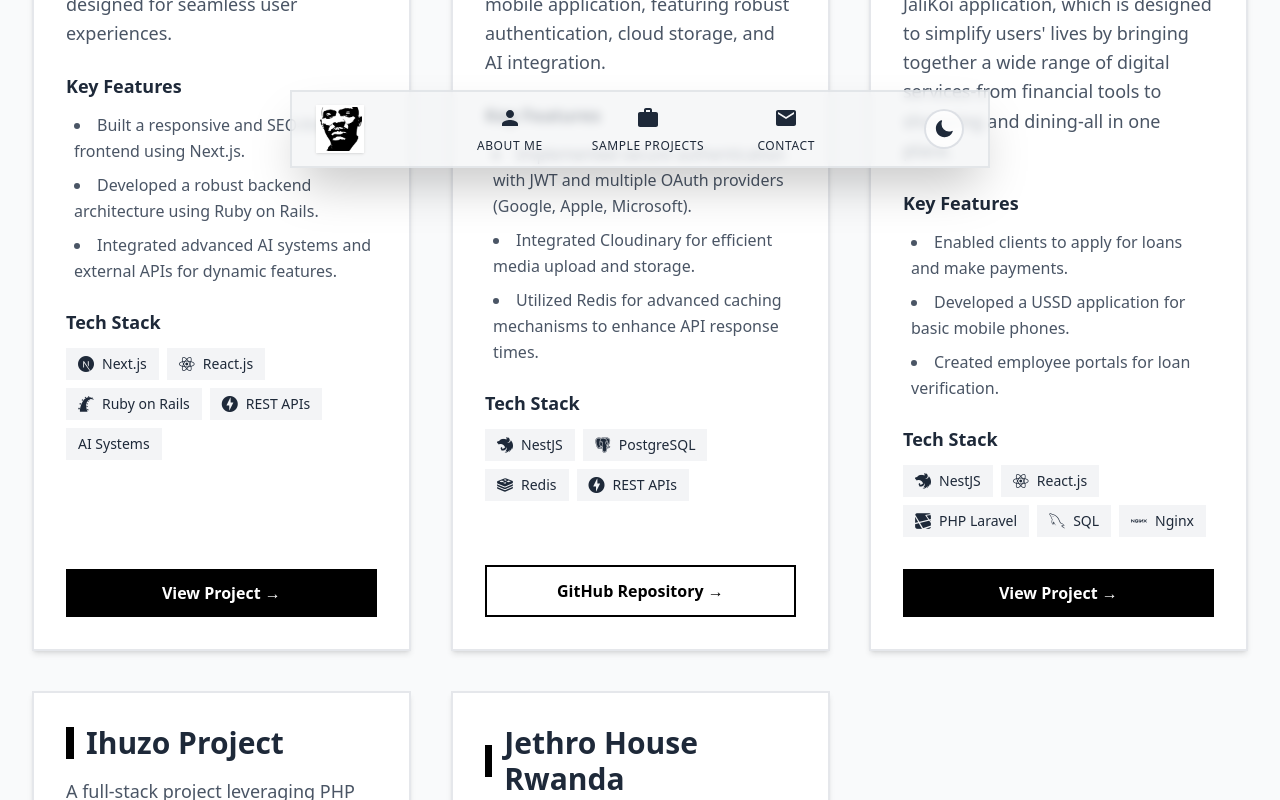
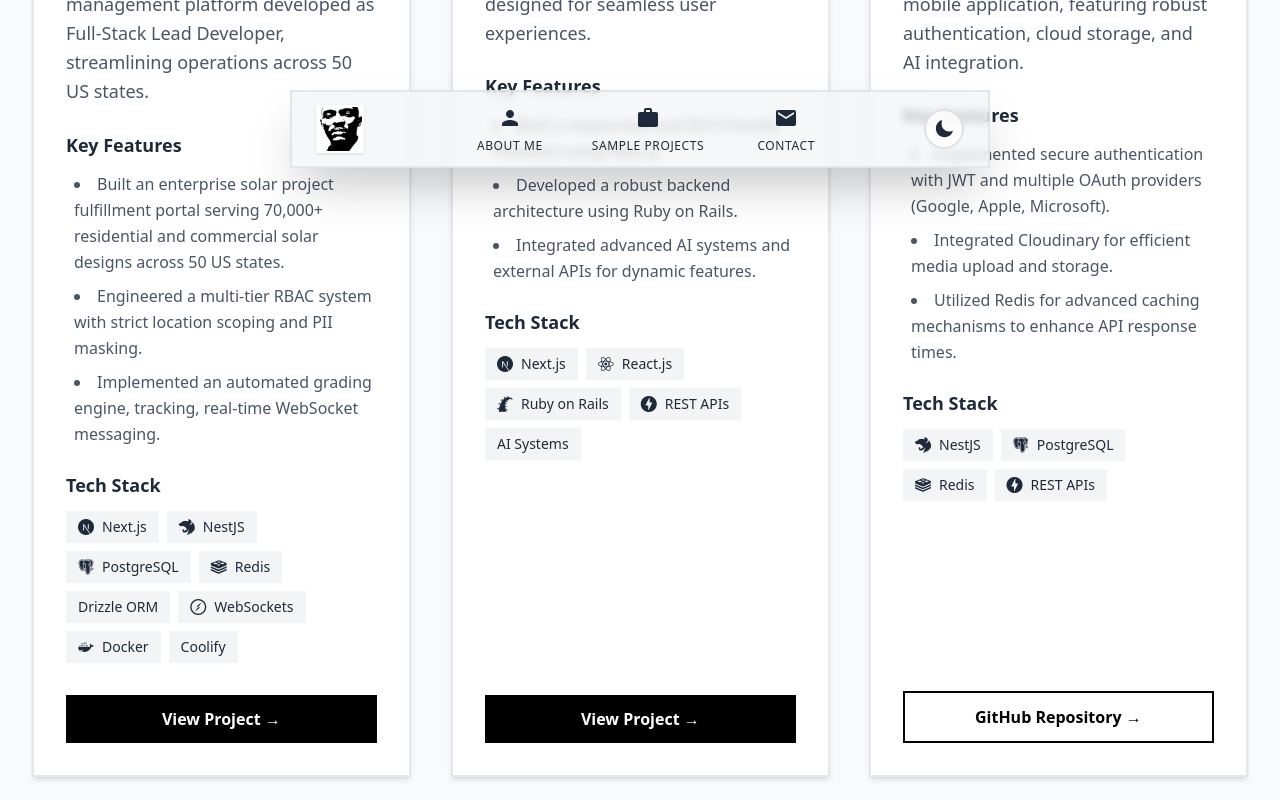
Before and after one commit to muhenge/port, a Next.js app: page /work in a window 1280 px wide. Shown: the part 600-1400 px from the top of the page. Built offline with nearby package versions, Linux system fonts and the light colour scheme; no server answers.

Commit message:
Update project

```diff
--- a/src/app/work/page.tsx
+++ b/src/app/work/page.tsx
@@ -12,7 +12,29 @@ type Project = {
 
 export default function ProjectsPage() {
   const projects: Project[] = [
-       {
+    {
+      id: "mighty-engineering-portal",
+      title: "Mighty Engineering Portal",
+      description:
+        "An enterprise solar project fulfillment CRM and engineering management platform developed as Full-Stack Lead Developer, streamlining operations across 50 US states.",
+      features: [
+        "Built an enterprise solar project fulfillment portal serving 70,000+ residential and commercial solar designs across 50 US states.",
+        "Engineered a multi-tier RBAC system with strict location scoping and PII masking.",
+        "Implemented an automated grading engine, tracking, real-time WebSocket messaging.",
+      ],
+      techStack: [
+        "Next.js",
+        "NestJS",
+        "PostgreSQL",
+        "Redis",
+        "Drizzle ORM",
+        "WebSockets",
+        "Docker",
+        "Coolify",
+      ],
+      link: "https://www.portal.mightyengineeringco.com/",
+    },
+    {
       id: "Konecta",
       title: "Konecta Application",
       description:
@@ -257,6 +279,18 @@ export default function ProjectsPage() {
                             OOP: { icon: "devicon-java-plain", url: "#" },
                             Training: { icon: "", url: "#" },
                             Mentoring: { icon: "", url: "#" },
+                            "Drizzle ORM": {
+                              icon: "",
+                              url: "https://orm.drizzle.team/",
+                            },
+                            WebSockets: {
+                              icon: "devicon-socketio-original",
+                              url: "https://developer.mozilla.org/en-US/docs/Web/API/WebSockets_API",
+                            },
+                            Coolify: {
+                              icon: "",
+                              url: "https://coolify.io/",
+                            },
                           };
                           return techMap[techName] || { icon: "", url: "#" };
                         };
```
